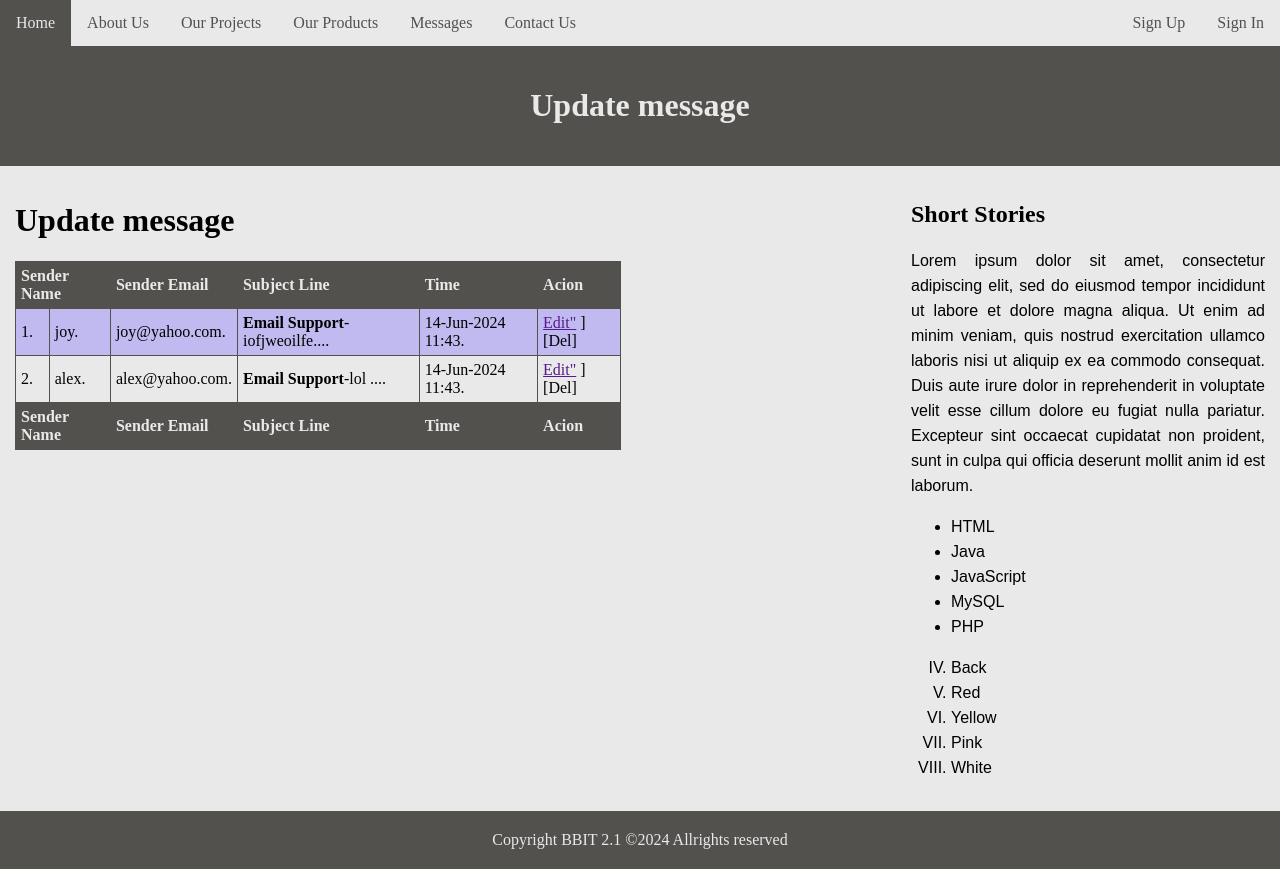
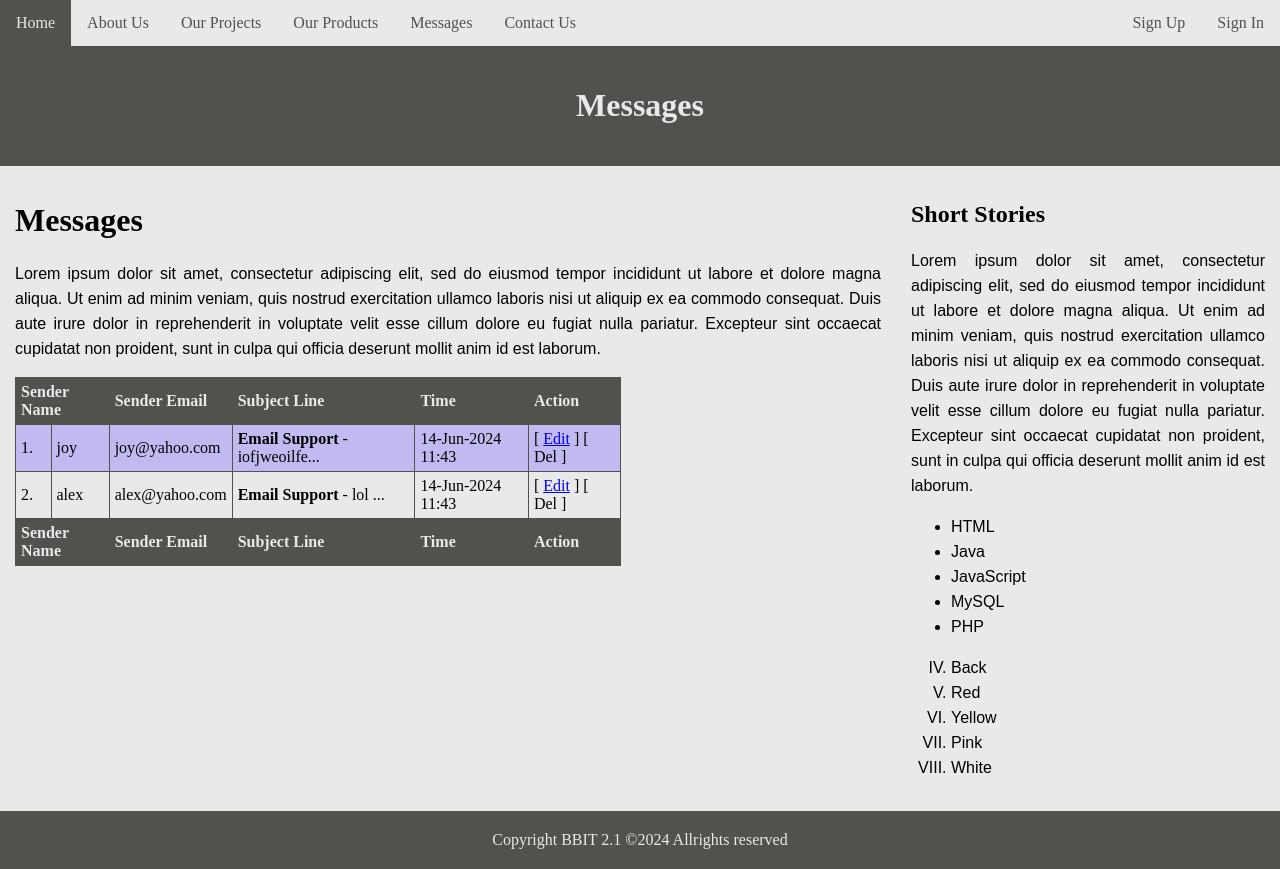
Before and after one commit to keith-oruo/project2, a PHP site: page /view_messages.php in a window 1280 px wide. Run offline with PHP 8.4, Linux system fonts and the light colour scheme; data comes from the database, SQL or seed files in the repository.

Commit message:
editing some mistakes

```diff
--- a/view_messages.php
+++ b/view_messages.php
@@ -1,14 +1,16 @@
-<?php include_once("Templates/nav.php"); ?>
-<?php require_once("Templates/nav.php");
-require_once ("db_connect.php");?>
 <link rel="stylesheet" href="css/style.css">
-<div class="row">
+
+<?php
+    require_once ("db_connect.php");
+    include_once ("templates/nav.php");
+?>
         <div class="banner">
-            <h1>Update message</h1>
+            <h1>Messages</h1>
         </div>
         <div class="row">
             <div class="content">
-            <h1>Update message</h1>
+                <h1>Messages</h1>
+                <p>Lorem ipsum dolor sit amet, consectetur adipiscing elit, sed do eiusmod tempor incididunt ut labore et dolore magna aliqua. Ut enim ad minim veniam, quis nostrud exercitation ullamco laboris nisi ut aliquip ex ea commodo consequat. Duis aute irure dolor in reprehenderit in voluptate velit esse cillum dolore eu fugiat nulla pariatur. Excepteur sint occaecat cupidatat non proident, sunt in culpa qui officia deserunt mollit anim id est laborum.</p>
         <table>
             <thead>
                 <tr>
@@ -16,29 +18,28 @@ require_once ("db_connect.php");?>
                     <th>Sender Email</td>
                     <th>Subject Line</th>
                     <th>Time</th>
-                        <th>Acion</th>
+                    <th>Action</th>
                 </tr>
             </thead>
             <tbody>
-       <?php $select_msg = "SELECT * FROM messages ORDER BY datecreated DESC";
+<?php
+        $select_msg = "SELECT * FROM `messages` ORDER BY datecreated DESC";
         $sel_msg_res = $conn->query($select_msg);
         $en = 0;
         if ($sel_msg_res->num_rows > 0) {
             // output data of each row
-  while($sel_msg_row= $sel_msg_res->fetch_assoc()) {
+            while($sel_msg_row = $sel_msg_res->fetch_assoc()) {
                 $en++;
                 ?>
         <tr>
             <td><?php print $en; ?>.</td>
-<td><?php print $sel_msg_row["sender_name"]; ?>.</td>
-<td><?php print $sel_msg_row["sender_email"]; ?>.</td>
-<td><?php print "<strong>" .$sel_msg_row["subject_line"]. '</strong>-'.  substr($sel_msg_row["text_message"],0 ,20). '...'; ?>.</td>
-<td><?php print date("d-M-Y H:i",strtotime($sel_msg_row["datecreated"])); ?>.</td>
-<td> <a href =""<?php print $sel_msg_row["messageId"];?>">Edit"</a> ] [Del]
+            <td><?php print $sel_msg_row["sender_name"]; ?></td>
+            <td><?php print $sel_msg_row["sender_email"]; ?></td>
+            <td><?php print "<strong>" . $sel_msg_row["subject_line"] .'</strong> - ' . substr($sel_msg_row["text_message"], 0, 20) . '...' ; ?></td>
+            <td><?php print date("d-M-Y H:i", strtotime($sel_msg_row["datecreated"])); ?></td>
+            <td>[ <a href="edit_msg.php?messageId=<?php print $sel_msg_row["messageId"]; ?>">Edit</a> ] [ Del ]</td>
         </tr>
-
 <?php
-
         }
         } else {
         echo "0 results";
@@ -51,11 +52,11 @@ $en++;
                     <th>Sender Email</td>
                     <th>Subject Line</th>
                     <th>Time</th>
-                        <th>Acion</th>
+                    <th>Action</th>
                 </tr>
             </thead>
          </table>
             </div>
-        <?php include_once("Templates/sidebar.php"); ?>
+<?php include_once ("templates/sidebar.php"); ?>
         </div>
- <?php include_once("Templates/footer.php"); ?>
+<?php include_once ("templates/footer.php"); ?>
```
Lines whose indentation alone changed are shown as unchanged.
